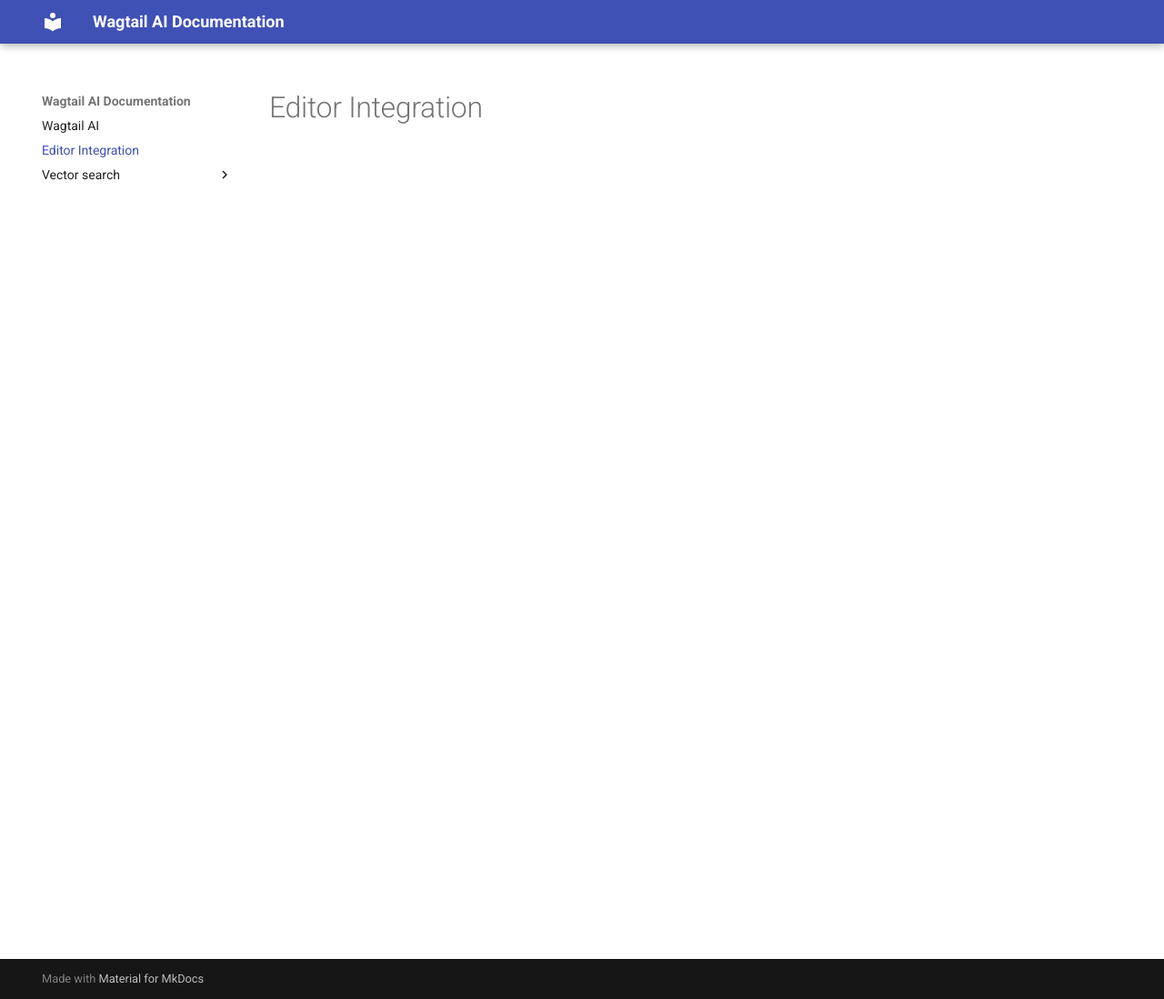
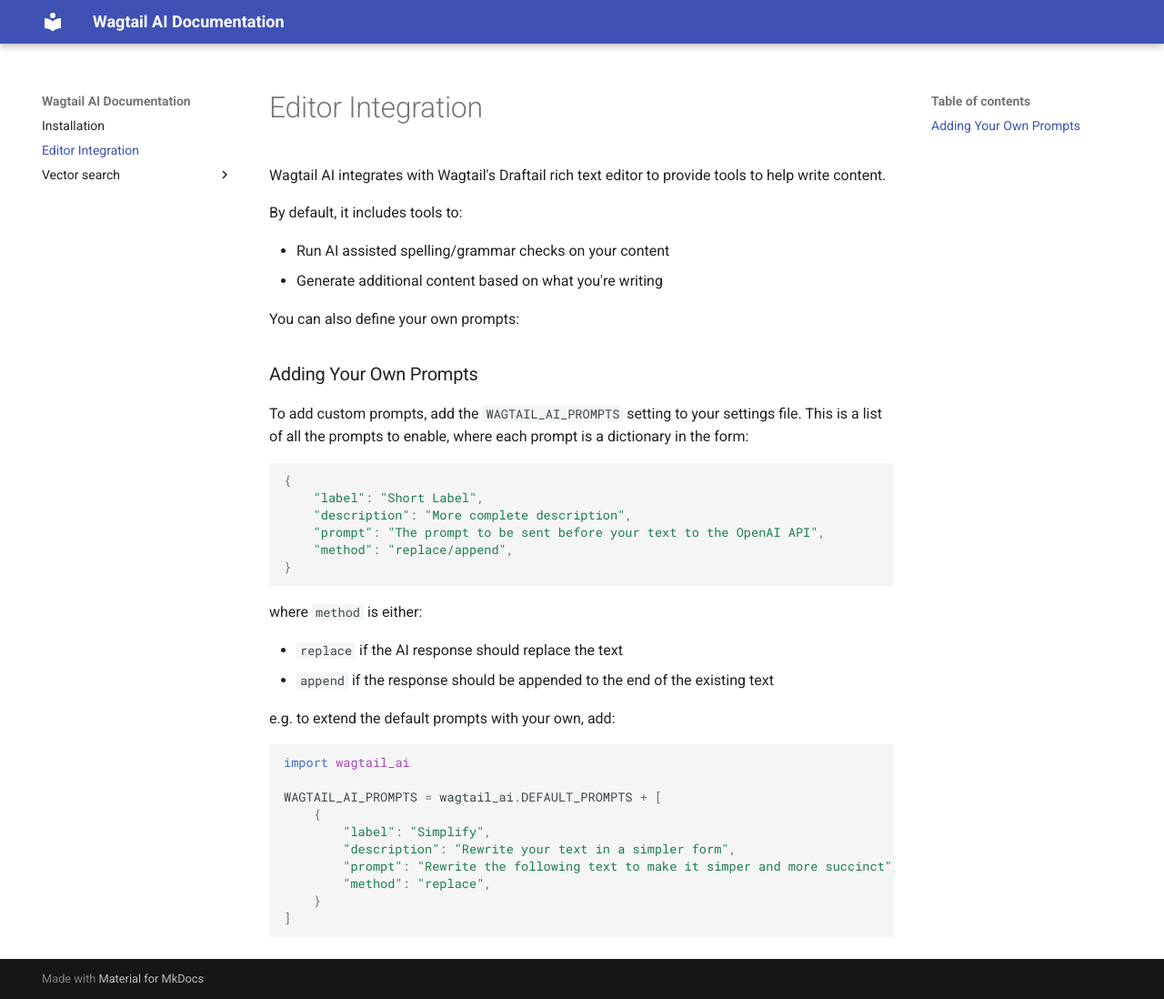
Before and after one commit to wagtail/wagtail-ai, an MkDocs documentation site: the page built from docs/editor-integration.md, in a window 1280 px wide and 1098 px high. Shown: the whole window at 91% size. Built offline with MkDocs 1.6.1 and Material for MkDocs 9.7.7, drawn with Linux system fonts in a browser that asks for light colours.

Commit message:
Editor integration + installation docs

````diff
--- a/docs/editor-integration.md
+++ b/docs/editor-integration.md
@@ -1 +1,43 @@
 # Editor Integration
+
+Wagtail AI integrates with Wagtail's Draftail rich text editor to provide tools to help write content.
+
+By default, it includes tools to:
+
+* Run AI assisted spelling/grammar checks on your content
+* Generate additional content based on what you're writing
+
+You can also define your own prompts:
+
+### Adding Your Own Prompts
+
+To add custom prompts, add the `WAGTAIL_AI_PROMPTS` setting to your settings file. This is a list of all the prompts to enable, where each prompt is a dictionary in the form:
+
+```python
+{
+    "label": "Short Label",
+    "description": "More complete description",
+    "prompt": "The prompt to be sent before your text to the OpenAI API",
+    "method": "replace/append",
+}
+```
+
+where `method` is either:
+
+* `replace` if the AI response should replace the text
+* `append` if the response should be appended to the end of the existing text
+
+e.g. to extend the default prompts with your own, add:
+
+```python
+import wagtail_ai
+
+WAGTAIL_AI_PROMPTS = wagtail_ai.DEFAULT_PROMPTS + [
+    {
+        "label": "Simplify",
+        "description": "Rewrite your text in a simpler form",
+        "prompt": "Rewrite the following text to make it simper and more succinct",
+        "method": "replace",
+    }
+]
+```
````
Also changed, not shown: docs/installation.md (added, +14 -0 lines), docs/.pages (added).
